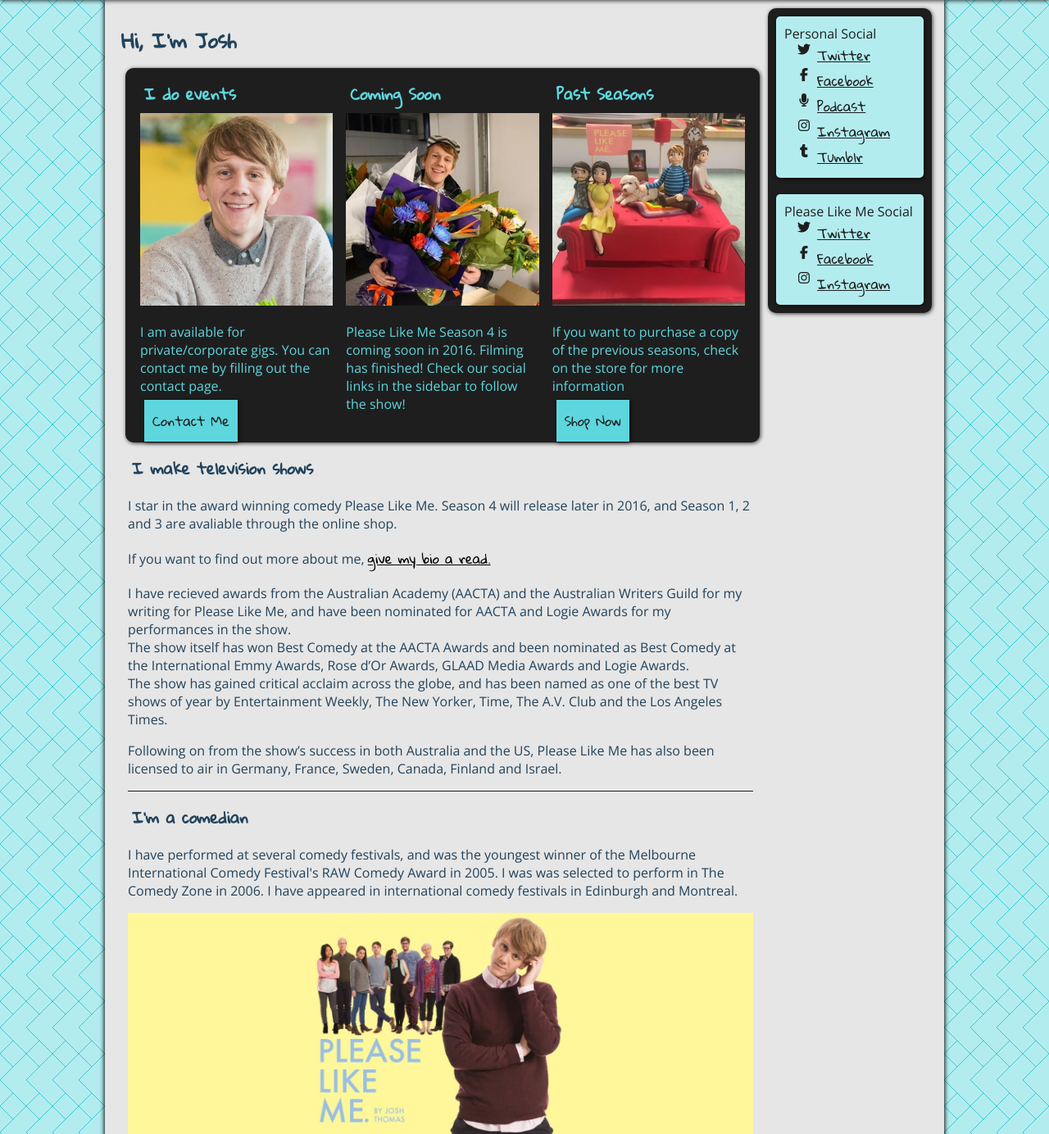
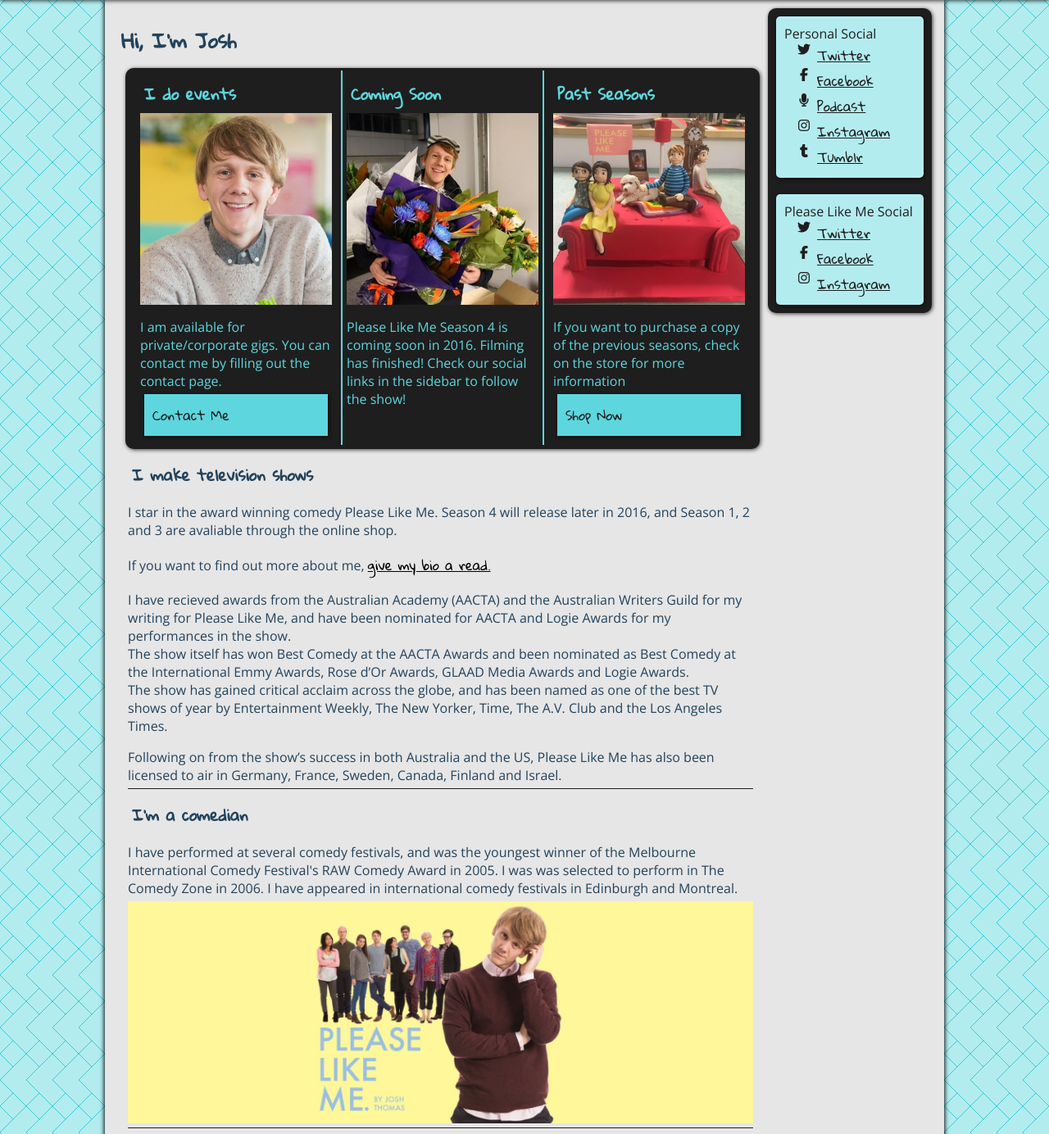
Before and after one commit to kin0025/WebProgrammingA2, a PHP site: page / in a window 1280 px wide. Shown: the part 106-1490 px from the top of the page at 82% size. Run offline with PHP 8.4, Linux system fonts and the light colour scheme; style sheets or scripts are compiled from the project's sources; some libraries are stand-ins or nearby versions.

Commit message:
Fixed some small styling changes

```diff
--- a/a2/resources/styles/index.css
+++ b/a2/resources/styles/index.css
@@ -1,3 +1,9 @@
+.outer-highlight-box .promo-shot {
+  display: block;
+  margin-left: auto;
+  margin-right: auto;
+  max-width: 500px; }
+
 .promo-shot {
   width: 100%; }
 
@@ -6,11 +12,14 @@
   border-bottom: 1px solid #1E1E1E;
   margin-bottom: 5px; }
 
+.home-box p {
+  margin-bottom: 5px; }
+
 .border-lr {
   border-style: solid;
   border-width: 0 2px; }
 
-@media only screen and (min-width: 1000px) {
+@media only screen and (max-width: 1000px) {
   .border-lr {
     border-style: solid;
     border-width: 0; } }
--- a/a2/resources/styles/index.scss
+++ b/a2/resources/styles/index.scss
@@ -17,8 +17,16 @@
 $header-shadow: darken($colour2, 30%);
 
 
+.outer-highlight-box .promo-shot {
+  display:block;
+  margin-left:auto;
+  margin-right:auto;
+  max-width:500px;
+}
+
 .promo-shot {
   width: 100%;
+
 }
 
 .home-box{
@@ -28,15 +36,18 @@
 
 }
 
+.home-box p {
+  margin-bottom:5px;
+}
+
 .border-lr{
     border-style: solid;
     border-width: 0 2px;
 
 }
-@media only screen and (min-width: 1000px) {
-.border-lr{
+@media only screen and (max-width: 1000px) {
+  .border-lr{
     border-style: solid;
     border-width: 0;
-
+  }
 }
-}
--- a/a2/resources/styles/style.css
+++ b/a2/resources/styles/style.css
@@ -241,7 +241,8 @@
 /* Special button colours when the background colour is different */
 .outer-highlight-box .button {
   background-color: #5ED6DE;
-  color: #1E1E1E; }
+  color: #1E1E1E;
+  display: block; }
 
 /** Footer ****/
 /* sets up flex boxes for the footer along with backgroud colour and box shadows */
--- a/a2/resources/styles/style.scss
+++ b/a2/resources/styles/style.scss
@@ -303,6 +303,7 @@
 .outer-highlight-box .button{
   background-color: $colour2;
   color: $colour3;
+  display:block;
 
 }
 
```
Also changed, not shown: 2 other files.
